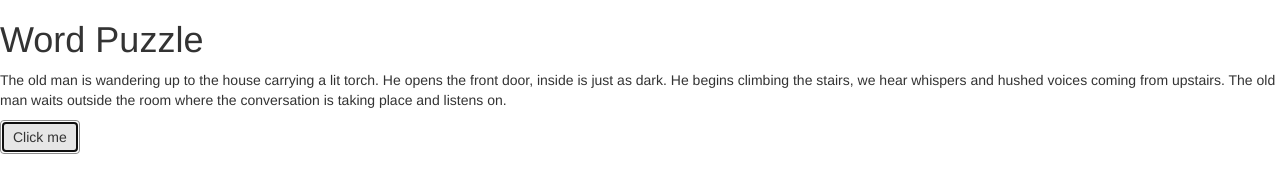
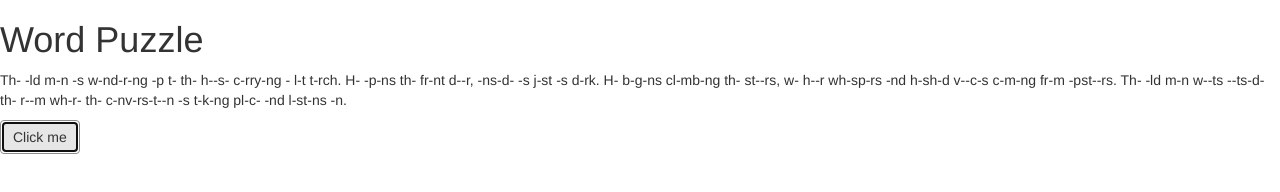
Before and after one commit to kimlan1510/word-puzzle, a plain HTML site: page index.html in a window 1280 px wide. Both pictures are taken after a click on the button "Click me". Drawn offline with Linux system fonts and the light colour scheme.

Commit message:
add click button to show modified paragraph

```diff
--- a/css/styles.css
+++ b/css/styles.css
@@ -1,7 +1,7 @@
 /*#editing{
   display: none;
-}
+}*/
 
-#no_vowels{
+/*#no_vowels{
   display: none;
 }*/
--- a/js/scripts.js
+++ b/js/scripts.js
@@ -20,7 +20,7 @@ $(document).ready(function(){
 
 
   console.log(split_para);
-  debugger;
+
   split_para.forEach(function(word) {
     word_array.splice(0, 1, word) ;
     character = word_array[0].split("");
@@ -36,6 +36,13 @@ $(document).ready(function(){
     // console.log(para_noVowel);
   });
   var para_noVowel_join = para_noVowel.join(" ");
+
+  $("button").click(function(){
+    $("#editing").hide();
+    $("#no_vowels").text(para_noVowel_join);
+  });
+
+
   console.log(para_noVowel_join);
   // console.log(word_array);
 
```
